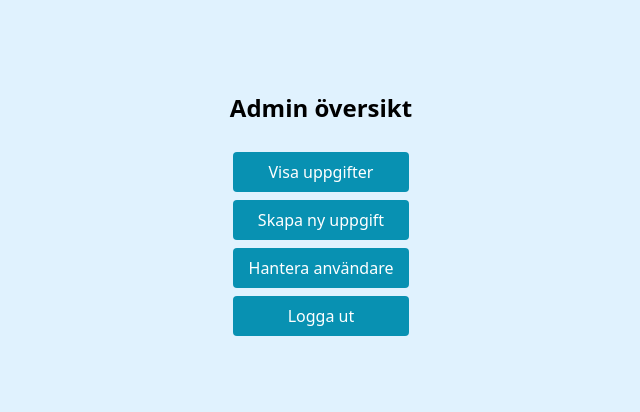
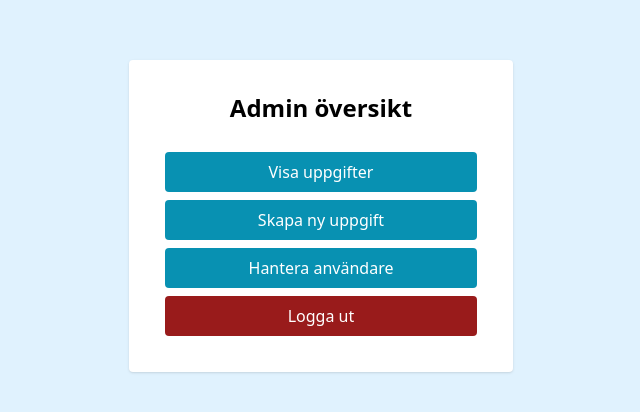
Before and after one commit to Schvea/Projektuppgift-avanceradjs, a React app in the folder projekt/frontend/: page /admin in a window 1280 px wide. Shown: the part 184-596 px from the top of the page, without its empty margins (319-959 px from the left). Built offline with nearby package versions, Linux system fonts and the light colour scheme; the HTML template or start-up script is replaced by a standard one.

Commit message:
klar med admin

```diff
--- a/projekt/frontend/src/index.css
+++ b/projekt/frontend/src/index.css
@@ -83,3 +83,6 @@ button:focus-visible {
 .panel-btn {
    @apply px-4 py-2 bg-cyan-600 text-white rounded hover:bg-cyan-700
 }
+.log-out-btn{
+  @apply px-4 py-2 bg-red-800 text-white rounded hover:bg-cyan-700
+}
--- a/projekt/frontend/src/pages/AdminPanel.jsx
+++ b/projekt/frontend/src/pages/AdminPanel.jsx
@@ -11,12 +11,14 @@ function AdminPage() {
 
   return (
         <div className="setup">
+                <div className="w-full max-w-sm p-8 bg-white rounded shadow flex flex-col">
     <div className='flex flex-col'>
       <h2 className="title">Admin översikt</h2>
       <button className="panel-btn m-1" onClick={() => navigate('/tasks')}>Visa uppgifter</button>
       <button className="panel-btn m-1" onClick={() => navigate('/tasks/create')}>Skapa ny uppgift</button>
       <button className="panel-btn m-1" onClick={() => navigate('/users')}>Hantera användare</button>
-      <button className="panel-btn m-1" onClick={handleLogout}>Logga ut</button>
+      <button className="log-out-btn m-1" onClick={handleLogout}>Logga ut</button>
+    </div>
     </div>
     </div>
   );
```
